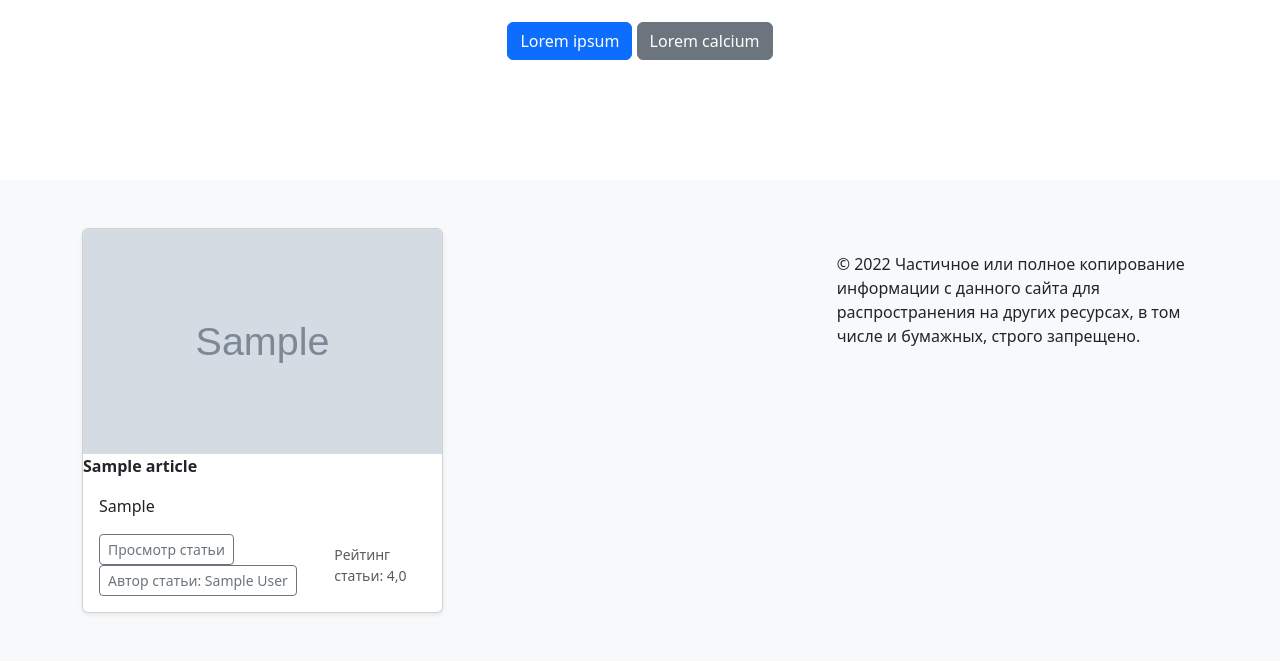
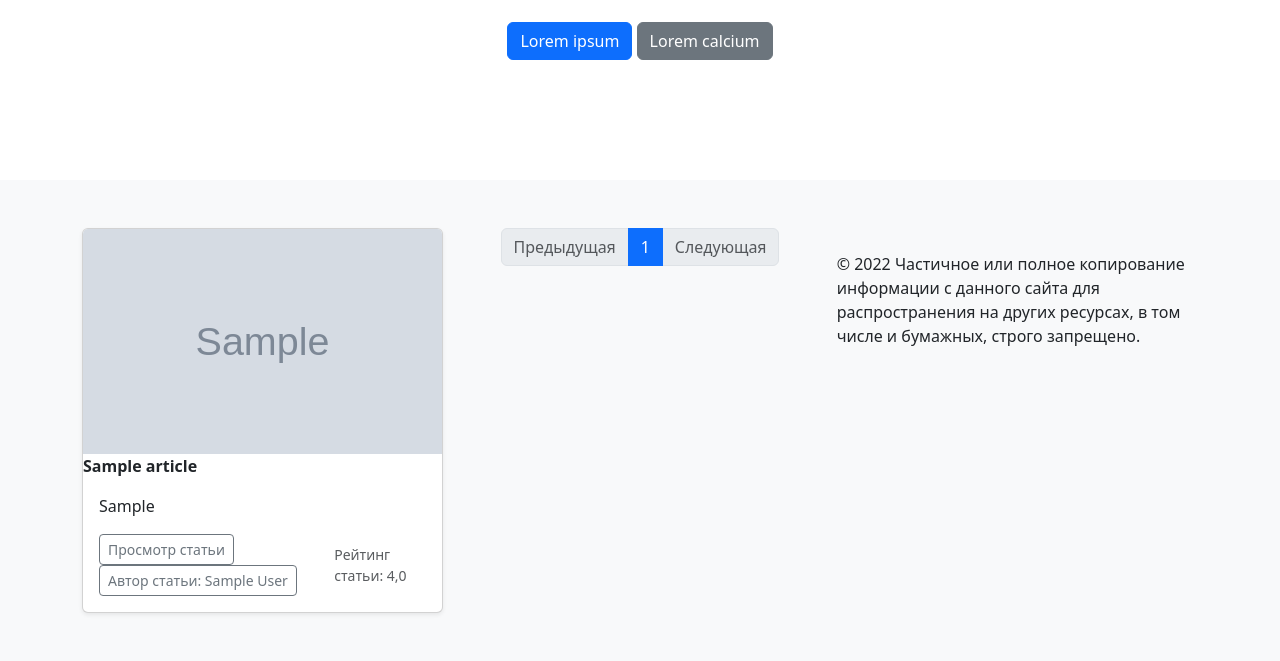
Before and after one commit to anshel-bk/GameAgregator, a Django app: page / in a window 1280 px wide. Shown: the part 1575-2236 px from the top of the page. Run offline with Django 4.2, Linux system fonts and the light colour scheme; tables that the repository leaves empty hold one stand-in row (values such as "Sample post"); grey boxes marked "Sample" are stand-in pictures; some libraries are stand-ins or nearby versions.

Commit message:
Поменял стиль пагинации

```diff
--- a/game_info_part/views.py
+++ b/game_info_part/views.py
@@ -24,13 +24,13 @@ class HomePage(ListView):
     model = Article
 
     def get_context_data(self, **kwargs):
-        articles = Article.objects.filter(is_published=True)
+        articles = Article.objects.filter(is_published=True).order_by('rating').reverse()
         paginator = Paginator(articles, 6)
 
         page_number = self.request.GET.get('page')
         page_obj = paginator.get_page(page_number)
         context = {"title": "Главная страница",
-                   'articles': page_obj}
+                   'page_obj': page_obj}
         return context
 
 
@@ -113,10 +113,9 @@ def search(request):
 
 def change_rating(request, article_slug):
     user = request.user.username
-    slug = article_slug
     grade = request.POST['rating']
-    change_rating_func(user, slug, grade)
-    return redirect('article', article_slug=slug)
+    change_rating_func(user, article_slug, grade)
+    return redirect('article', article_slug=article_slug)
 
 
 def pageNotFound(request, exception):
--- a/templates/game_info_part/home.html
+++ b/templates/game_info_part/home.html
@@ -48,27 +48,32 @@
     </div>
   </section>
 {% include 'game_info_part/includes/show_games.html' %}
-	<div class="content-text">
-{% if articles.has_other_pages %}
-<nav class="list-pages">
-    <ul>
-{% if articles.has_previous %}
-<li class="page-num">
-	<a href="?page={{ articles.previous_page_number }}">&lt</a>
+    {% block pagination %}
+    <nav aria-label="Paginate me">
+      <ul class="pagination justify-content-center">
+        {% if page_obj.has_previous %}
+          <a class="page-link" href="?page={{ page_obj.previous_page_number }}" tabindex="-1">Предыдущая</a>
+        {% else %}
+        <li class="page-item disabled">
+          <a class="page-link disabled" href="#" tabindex="-1">Предыдущая</a>
         </li>
         {% endif %}
-        {% for p in paginator.page_range %}
-		    {% if articles.number == p %}
-            <li class="page-num page-num-selected">{{ p }}</li>
+        {% for i in page_obj.paginator.page_range %}
+        {% if i == page_obj.number %}
+          <li class="page-item active"><a class="page-link" href="?page={{ i }}">{{ i }}</a></li>
+        {% else %}
+          <li class="page-item"><a class="page-link" href="?page={{ i }}">{{ i }}</a></li>
         {% endif %}
         {% endfor %}
-{% if articles.has_next %}
-    <li class="page-num">
-	<a href="?page={{ articles.next_page_number }}">&gt;</a>
+        {% if page_obj.has_next %}
+          <a class="page-link" href="?page={{ page_obj.next_page_number }}">Следующая</a>
+        {% else %}
+          <li class="page-item disabled">
+            <a class="page-link" href="#">Следующая</a>
           </li>
         {% endif %}
       </ul>
     </nav>
-{% endif %}
-</div>
+    <br>
+{% endblock %}
 {% endblock content %}
--- a/templates/game_info_part/includes/show_games.html
+++ b/templates/game_info_part/includes/show_games.html
@@ -2,7 +2,7 @@
 <div class="album py-5 bg-light">
 <div class="container">
 <div class="row row-cols-1 row-cols-sm-2 row-cols-md-3 g-3">
-{% for article in articles %}
+{% for article in page_obj %}
         <div class="col">
           <div class="card shadow-sm">
             <img src="{% get_media_prefix %}{{article.preview_picture}}" alt="Картинка-превью" class="bd-placeholder-img card-img-top" width="100%" height="225" xmlns="http://www.w3.org/2000/svg" role="img" aria-label="Placeholder: Превью-картинка" preserveAspectRatio="xMidYMid slice" focusable="false"><title>Placeholder</title><rect width="100%" height="100%" fill="#55595c"/><text x="50%" y="50%" fill="#eceeef" dy=".3em"><strong>{{ article.title }}</strong></text></img>
```
Lines whose indentation alone changed are shown as unchanged.
